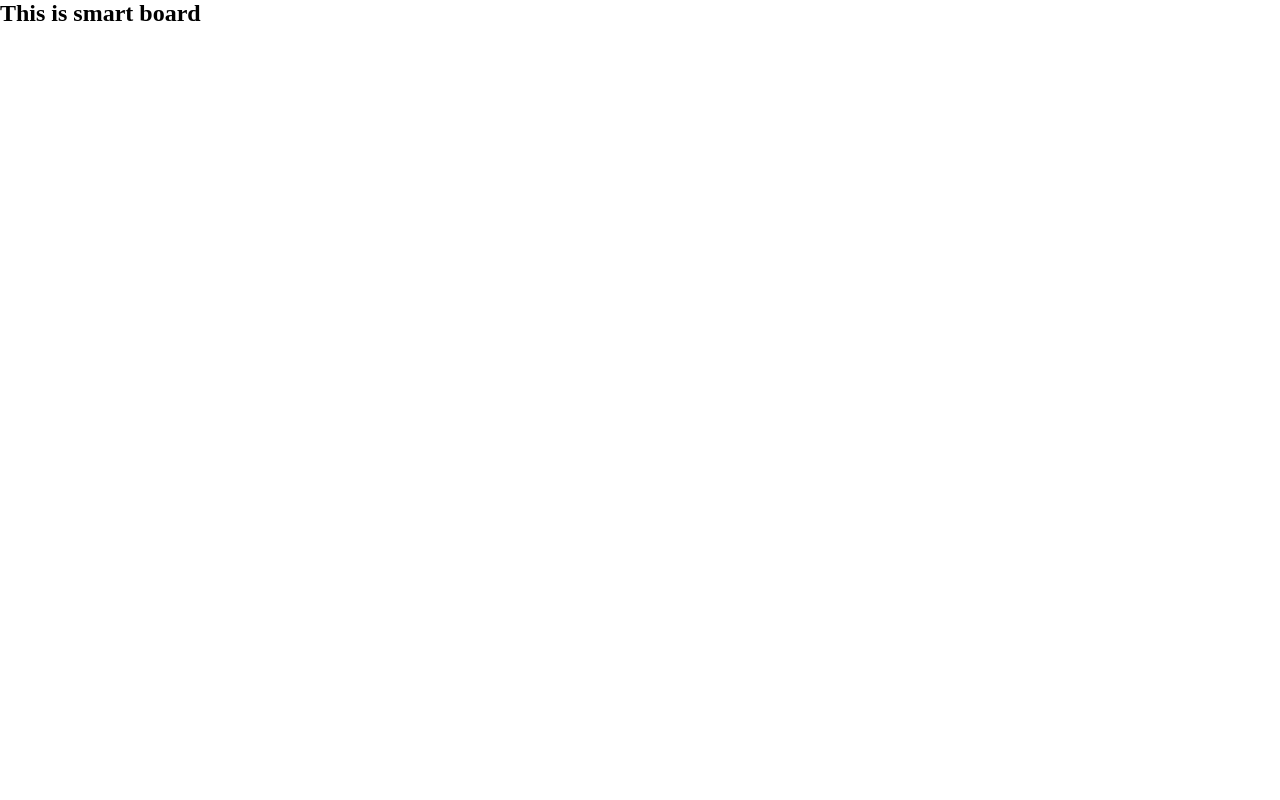
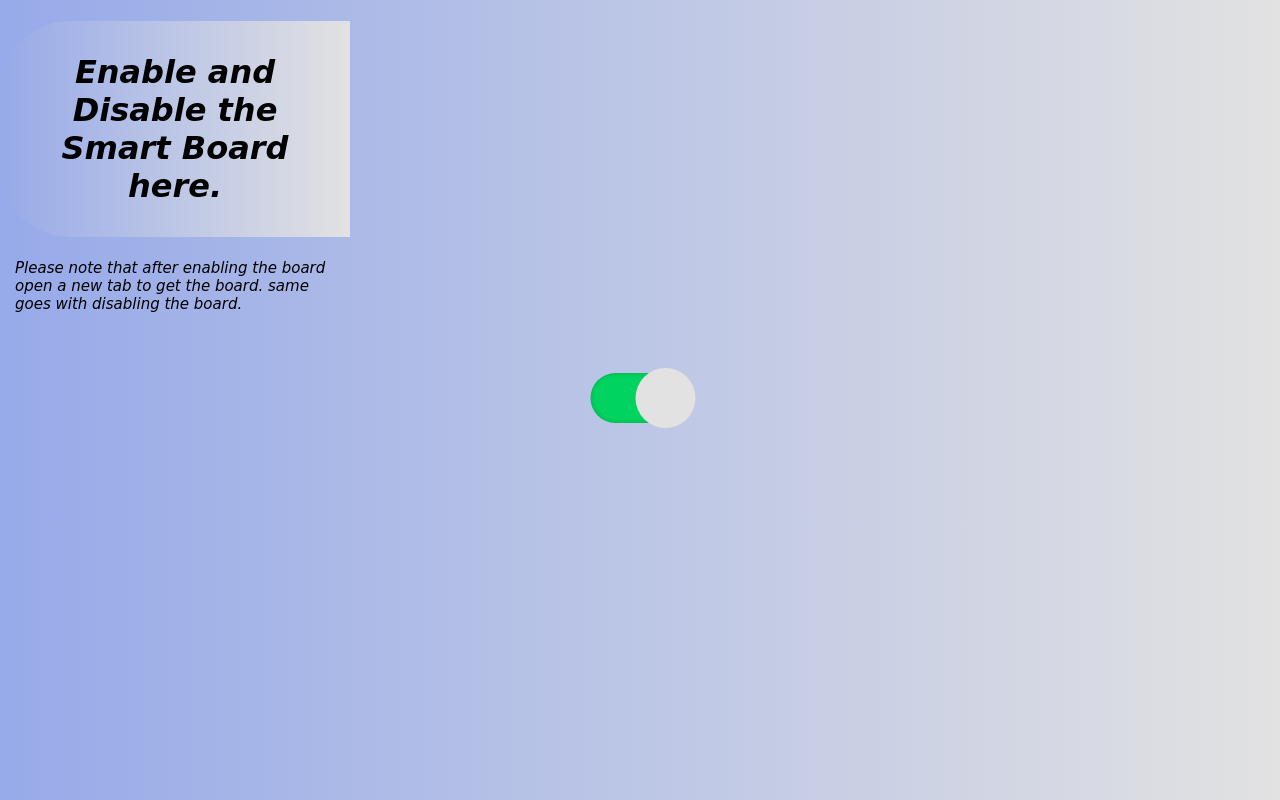
Before and after one commit to u4saif/Board, a browser extension: page index.html in a window 1280 px wide. Drawn offline with Linux system fonts and the light colour scheme.

Commit message:
default popup added for extension

```diff
--- /dev/null
+++ b/css/backgroundStyle.css
@@ -0,0 +1,66 @@
+body {
+  box-sizing: border-box;
+  margin: 0;
+  padding: 0;
+  /* background-color: #f3f3f3; */
+  width: 350px;
+  height: 500px;
+  background: linear-gradient(to right, #97aae9, #e2e2e2);
+  border-bottom-left-radius: 2.2em;
+  border-top-left-radius: 2.2em;
+}
+.center {
+  position: absolute;
+  transform: translate(-50%, -50%);
+  top: 50%;
+  left: 50%;
+}
+input[type="checkbox"] {
+  position: relative;
+  width: 100px;
+  height: 50px;
+  appearance: none;
+  background: #c6c6c6;
+  outline: none;
+  transition: 0.5s;
+  border-radius: 25px;
+  box-shadow: inset 0 0 5px rgb(0, 0, 0, 0.2);
+}
+input:checked[type="checkbox"] {
+  background-color: #00d35f;
+}
+
+input[type="checkbox"]::before {
+  content: "";
+  position: absolute;
+  top: 0;
+  left: 0;
+  width: 50px;
+  height: 50px;
+  background-color: #e2e2e2;
+  border-radius: 25px;
+  transform: scale(1.1);
+  transition: 0.5s;
+}
+input:checked[type="checkbox"]::before {
+  transform: translateX(100%) scale(1.2);
+}
+input:checked[type="checkbox"] > body {
+  background-color: red;
+}
+h1 {
+  padding: 1em;
+  text-align: center;
+  font-style: italic;
+  font-family: cursive;
+  background: linear-gradient(to right, #97aae9, #e2e2e2);
+  border-bottom-left-radius: 2.2em;
+  border-top-left-radius: 2.2em;
+}
+p {
+  padding-left: 1em;
+  padding-right: 1em;
+  font-size: 15px;
+  font-family: cursive;
+  font-style: italic;
+}
--- a/index.html
+++ b/index.html
@@ -1,15 +1,20 @@
 <!DOCTYPE html>
 <html lang="en">
-<head>
-    <meta charset="UTF-8">
-    <meta http-equiv="X-UA-Compatible" content="IE=edge">
-    <meta name="viewport" content="width=device-width, initial-scale=1.0">
+  <head>
+    <meta charset="UTF-8" />
+    <meta http-equiv="X-UA-Compatible" content="IE=edge" />
+    <meta name="viewport" content="width=device-width, initial-scale=1.0" />
     <title>Board</title>
-    <link rel="stylesheet" href="css/style.css">
-</head>
-<body>
-    <h2>
-        This is smart board
-    </h2>
-</body>
+    <link rel="stylesheet" href="css/backgroundStyle.css" />
+  </head>
+  <body>
+    <h1>Enable and Disable the Smart Board here.</h1>
+    <p>
+      Please note that after enabling the board open a new tab to get the board.
+      same goes with disabling the board.
+    </p>
+    <div class="center">
+      <input type="checkbox" checked/>
+    </div>
+  </body>
 </html>
--- /dev/null
+++ b/js/background.js
@@ -0,0 +1 @@
+console.log("you are in bgScript");
```
Also changed, not shown: manifest.json.
